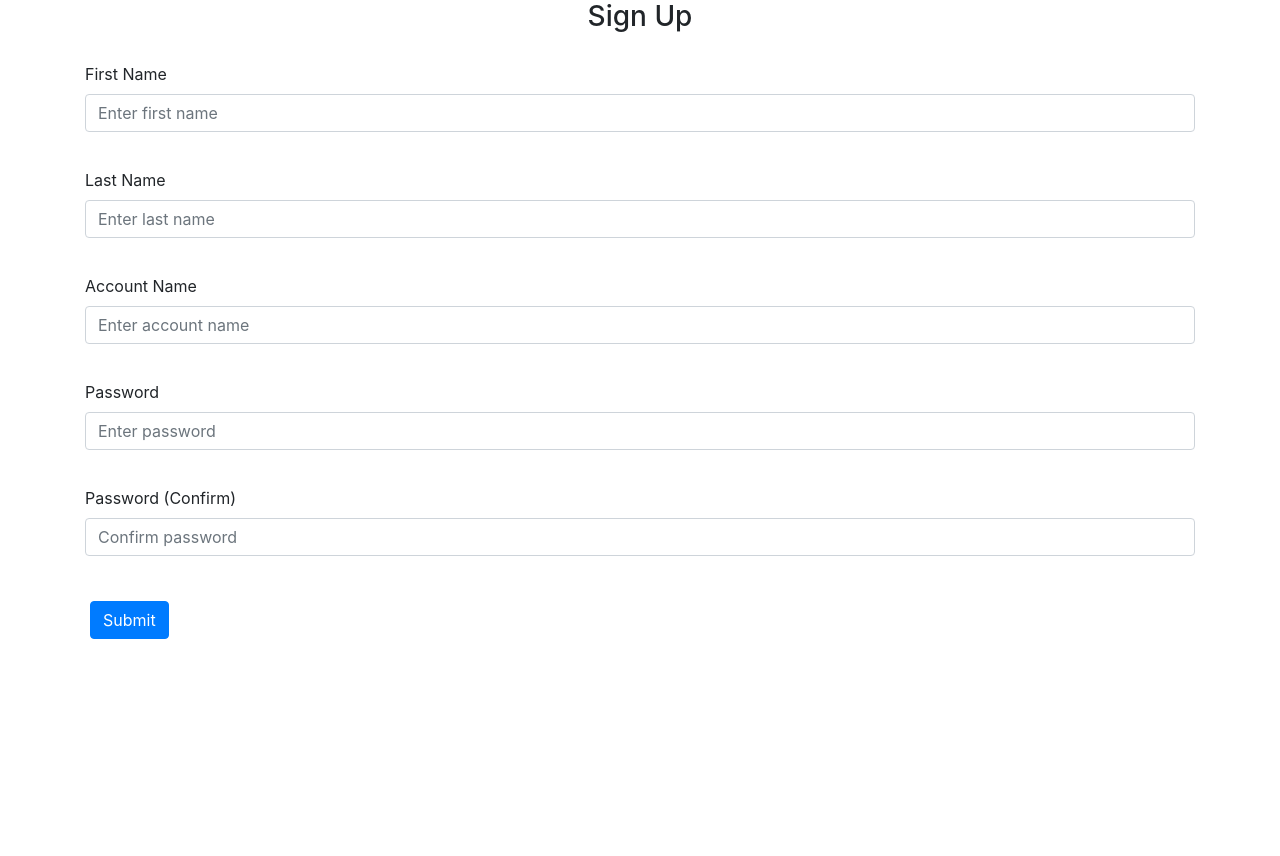
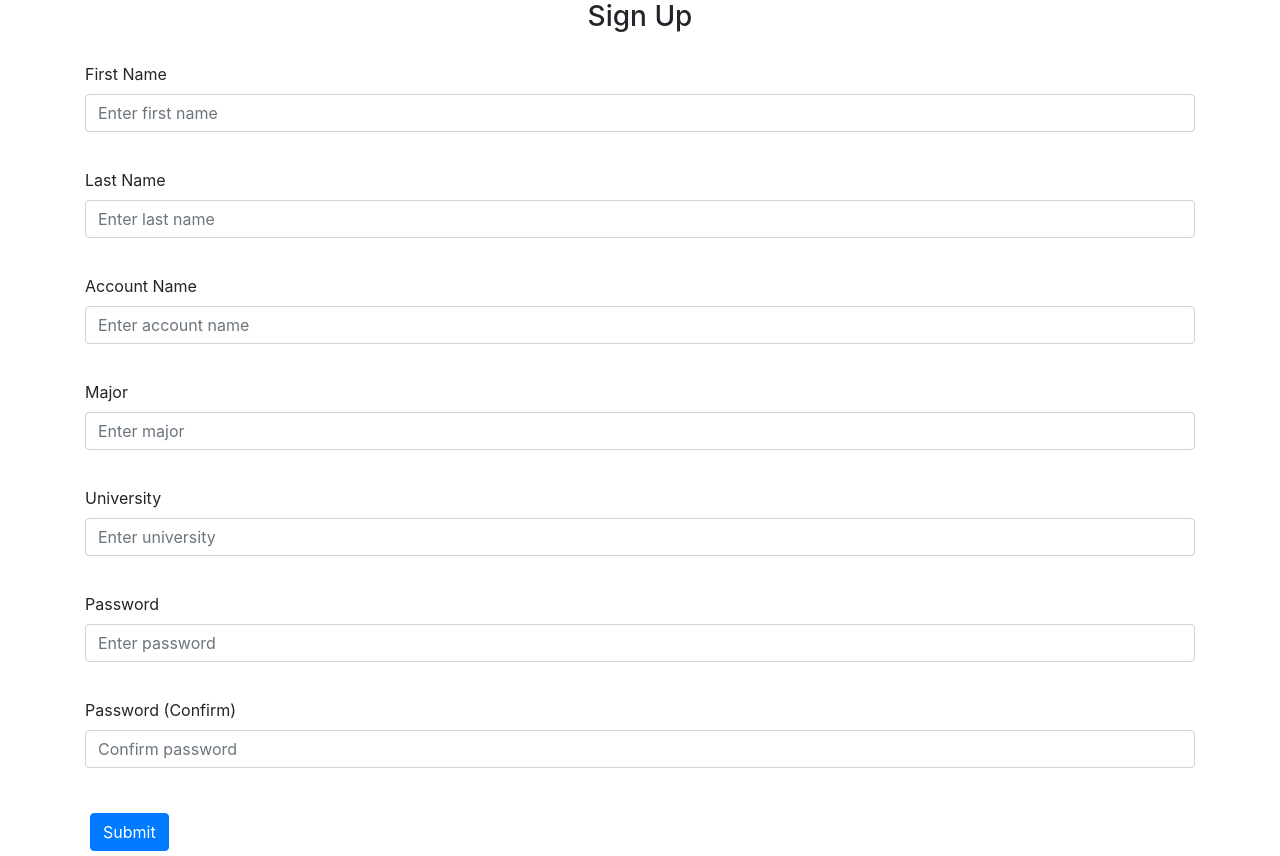
Before and after one commit to oiewp/InCollege_Project, a Flask app: page /sign-up in a window 1280 px wide. Shown: the part 56-912 px from the top of the page. Before the commit the page ends 695 px from the top, so only its background shows below. Run offline with Flask 3, Linux system fonts and the light colour scheme; some libraries are stand-ins or nearby versions.

Commit message:
latest changes regarding some bugs

```diff
--- a/InCollege-Epic-4/website/auth.py
+++ b/InCollege-Epic-4/website/auth.py
@@ -48,8 +48,11 @@ def sign_up():
     fname = request.form.get('fname')
     lname = request.form.get('lname')
     accountName = request.form.get('accountName')
+    major = request.form.get('major')
+    university=request.form.get('university')
     password1 = request.form.get('password1')
     password2 = request.form.get('password2')
+
 
     user = User.query.filter_by(accountName=accountName).first()
     if user:
@@ -70,7 +73,7 @@ def sign_up():
             category='error')
     else:
       # Store the password directly without hashing
-      new_user = User(fname=fname, lname=lname, accountName=accountName, password=password1)
+      new_user = User(fname=fname, lname=lname, accountName=accountName, password=password1, major=major, university=university)
       db.session.add(new_user)
       db.session.commit()
       login_user(new_user, remember=True)
--- a/InCollege-Epic-4/website/models.py
+++ b/InCollege-Epic-4/website/models.py
@@ -8,6 +8,8 @@ class User(db.Model, UserMixin):
     fname = db.Column(db.String(150))
     lname = db.Column(db.String(150))
     job = db.relationship('Job', backref='user')
+    major = db.Column(db.String(150))
+    university = db.Column(db.String(150))
 
     # Newly added by Toan
     email_option = db.Column(db.Boolean, default=True)
--- a/InCollege-Epic-4/website/templates/base.html
+++ b/InCollege-Epic-4/website/templates/base.html
@@ -82,8 +82,8 @@
             </a>
             <ul class="dropdown-menu" aria-labelledby="findAFriendDropdown">
               <li><a class="dropdown-item" href="/finder">Search by Last Name</a></li>
-              <li><a class="dropdown-item" href="/search-by-uni">Search by University</a></li>
-              <li><a class="dropdown-item" href="/search-by-major">Search by Major</a></li>
+              <li><a class="dropdown-item" href="/search-uni">Search by University</a></li>
+              <li><a class="dropdown-item" href="/search-major">Search by Major</a></li>
             </ul>
           </li>
           <li class="nav-item"><a class="nav-link" href="/skills">Learn</a></li>
--- a/InCollege-Epic-4/website/templates/sign_up.html
+++ b/InCollege-Epic-4/website/templates/sign_up.html
@@ -36,6 +36,28 @@ content %}
     />
   </div>
   <div class="form-group">
+    <label for="major">Major</label>
+    <input
+      type="text"
+      class="form-control"
+      id="major"
+      name="major"
+      placeholder="Enter major"
+      required
+    />
+  </div>
+  <div class="form-group">
+    <label for="university">University</label>
+    <input
+      type="text"
+      class="form-control"
+      id="university"
+      name="university"
+      placeholder="Enter university"
+      required
+    />
+  </div>
+  <div class="form-group">
     <label for="password1">Password</label>
     <input
       type="password"
```
Also changed, not shown: InCollege-Epic-4/website/views.py (+6 -1 lines), InCollege-Epic-4/instance/database.db, InCollege-Epic-4/website/templates/search_major.html (added), InCollege-Epic-4/website/templates/search_uni.html (added).
